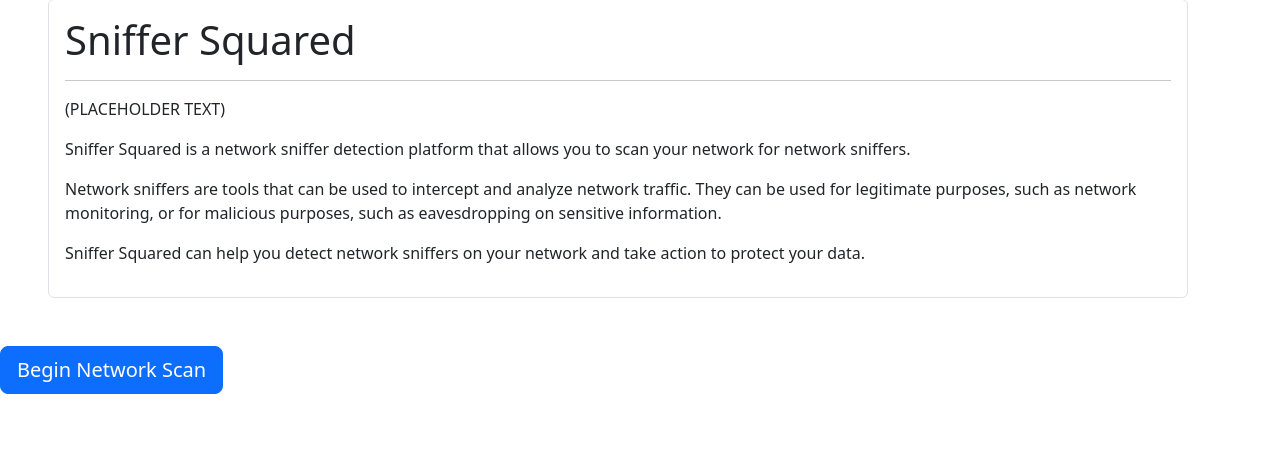
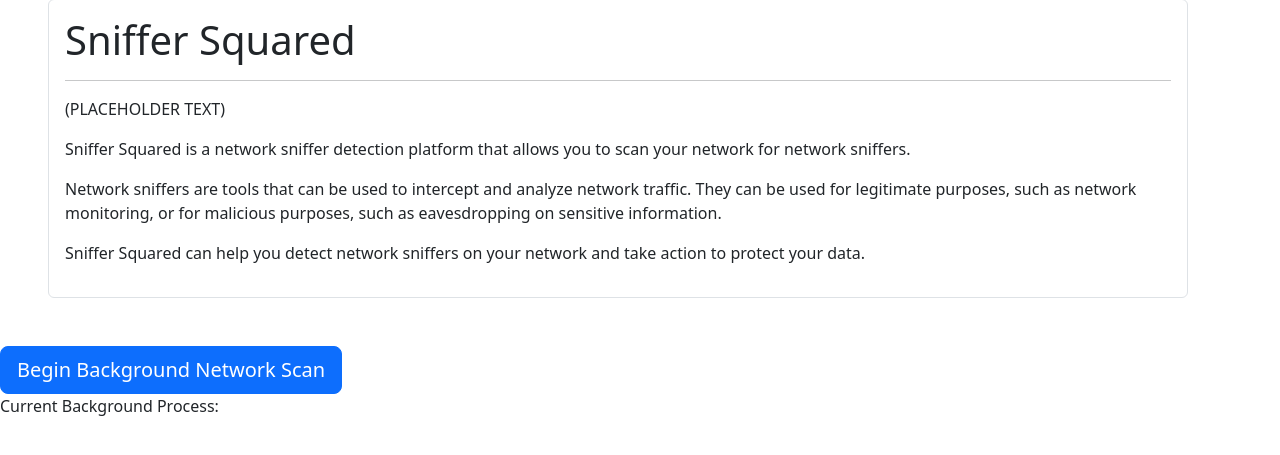
Before and after one commit to Radictionary/sniffer-squared, a Django app: template app/sniffersquaredapp/templates/index.html in a window 1280 px wide. Shown: the part 107-562 px from the top of the page. Run offline with Django 5.2, Linux system fonts and the light colour scheme; the template is opened without the code that fills it, so the values that code supplies are empty.

Commit message:
button work

```diff
--- a/app/sniffersquaredapp/templates/index.html
+++ b/app/sniffersquaredapp/templates/index.html
@@ -9,5 +9,5 @@
         <p>Network sniffers are tools that can be used to intercept and analyze network traffic. They can be used for legitimate purposes, such as network monitoring, or for malicious purposes, such as eavesdropping on sensitive information.</p>
         <p>Sniffer Squared can help you detect network sniffers on your network and take action to protect your data.</p>
     </div>
-    <a href="/start/" class="btn-lg btn-block btn btn-primary">Begin Network Scan</a>
+    <a href="/start/" class="btn-lg btn-block btn btn-primary">Begin Background Network Scan</a><p>Current Background Process: </p>
 {% endblock content %}
```
